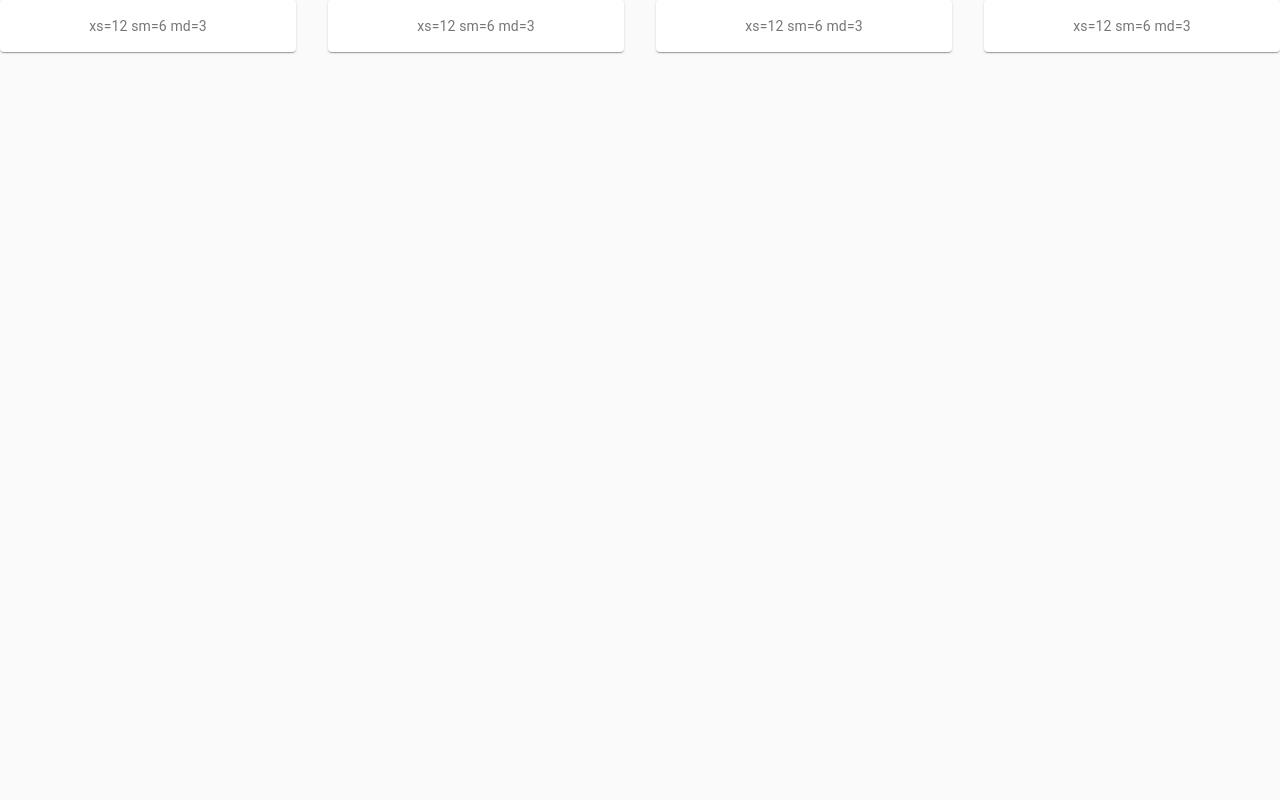
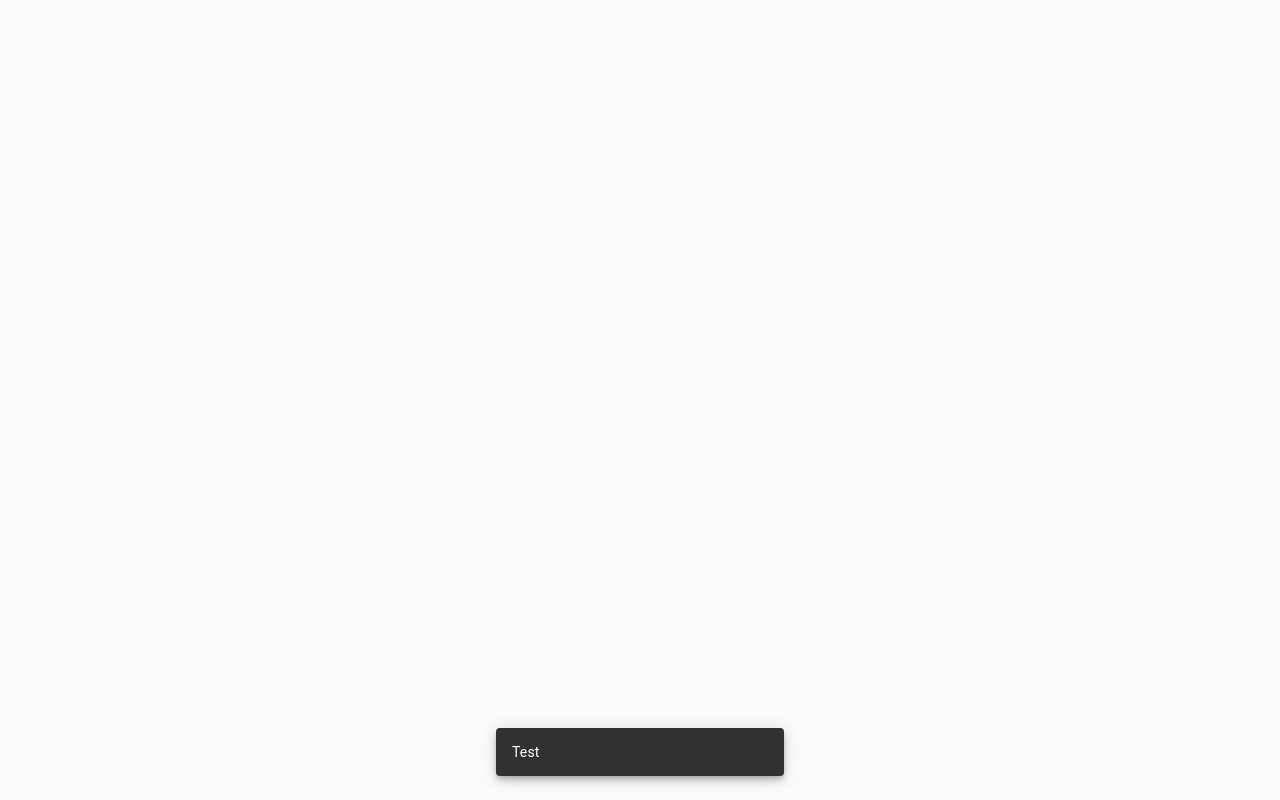
Before and after one commit to eliseuvideira/react-material-ui-cookbook, a React app: page / in a window 1280 px wide. Built offline with nearby package versions, Linux system fonts and the light colour scheme.

Commit message:
Simple Snackbar

```diff
--- a/src/components/Page.tsx
+++ b/src/components/Page.tsx
@@ -1,75 +1,19 @@
-import React, { useState, PropsWithChildren } from 'react';
+import React from 'react';
 import { makeStyles } from '@material-ui/core/styles';
-import Grid from '@material-ui/core/Grid';
-import Paper, { PaperProps } from '@material-ui/core/Paper';
-import PropTypes from 'prop-types';
-import { CssBaseline } from '@material-ui/core';
+import { CssBaseline, Snackbar } from '@material-ui/core';
 
-const useStyles = makeStyles((theme) => ({
+const useStyles = makeStyles({
   root: {
     flexGrow: 1,
   },
-  paper: {
-    padding: theme.spacing(2),
-    textAlign: 'center',
-    color: theme.palette.text.secondary,
-  },
-}));
-
-const HighlightPaper: React.FC<PropsWithChildren<PaperProps>> = ({
-  children,
-  elevation: propsElevation,
-  ...props
-}) => {
-  const [elevation, setElevation] = useState(propsElevation);
-  return (
-    <Paper
-      {...props}
-      elevation={elevation}
-      onMouseEnter={() => setElevation(5)}
-      onMouseLeave={() => setElevation(1)}
-    >
-      {children}
-    </Paper>
-  );
-};
-
-HighlightPaper.defaultProps = {
-  elevation: 1,
-};
-
-HighlightPaper.propTypes = {
-  children: PropTypes.any.isRequired,
-  elevation: PropTypes.number,
-};
+});
 
 const Page = () => {
   const classes = useStyles();
   return (
     <div className={classes.root}>
       <CssBaseline />
-      <Grid container spacing={4}>
-        <Grid item xs={12} sm={6} md={3}>
-          <HighlightPaper className={classes.paper}>
-            xs=12 sm=6 md=3
-          </HighlightPaper>
-        </Grid>
-        <Grid item xs={12} sm={6} md={3}>
-          <HighlightPaper className={classes.paper}>
-            xs=12 sm=6 md=3
-          </HighlightPaper>
-        </Grid>
-        <Grid item xs={12} sm={6} md={3}>
-          <HighlightPaper className={classes.paper}>
-            xs=12 sm=6 md=3
-          </HighlightPaper>
-        </Grid>
-        <Grid item xs={12} sm={6} md={3}>
-          <HighlightPaper className={classes.paper}>
-            xs=12 sm=6 md=3
-          </HighlightPaper>
-        </Grid>
-      </Grid>
+      <Snackbar open message="Test" />
     </div>
   );
 };
```
